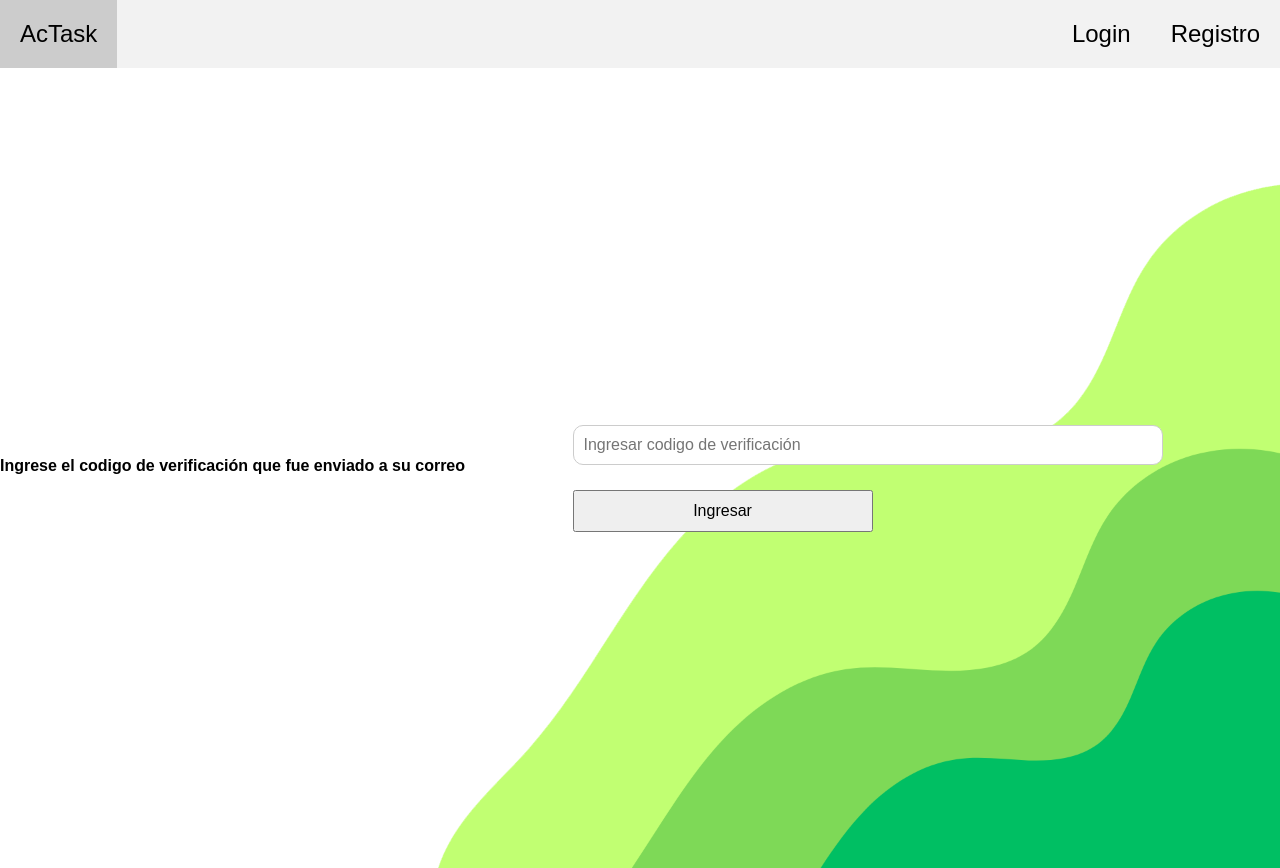
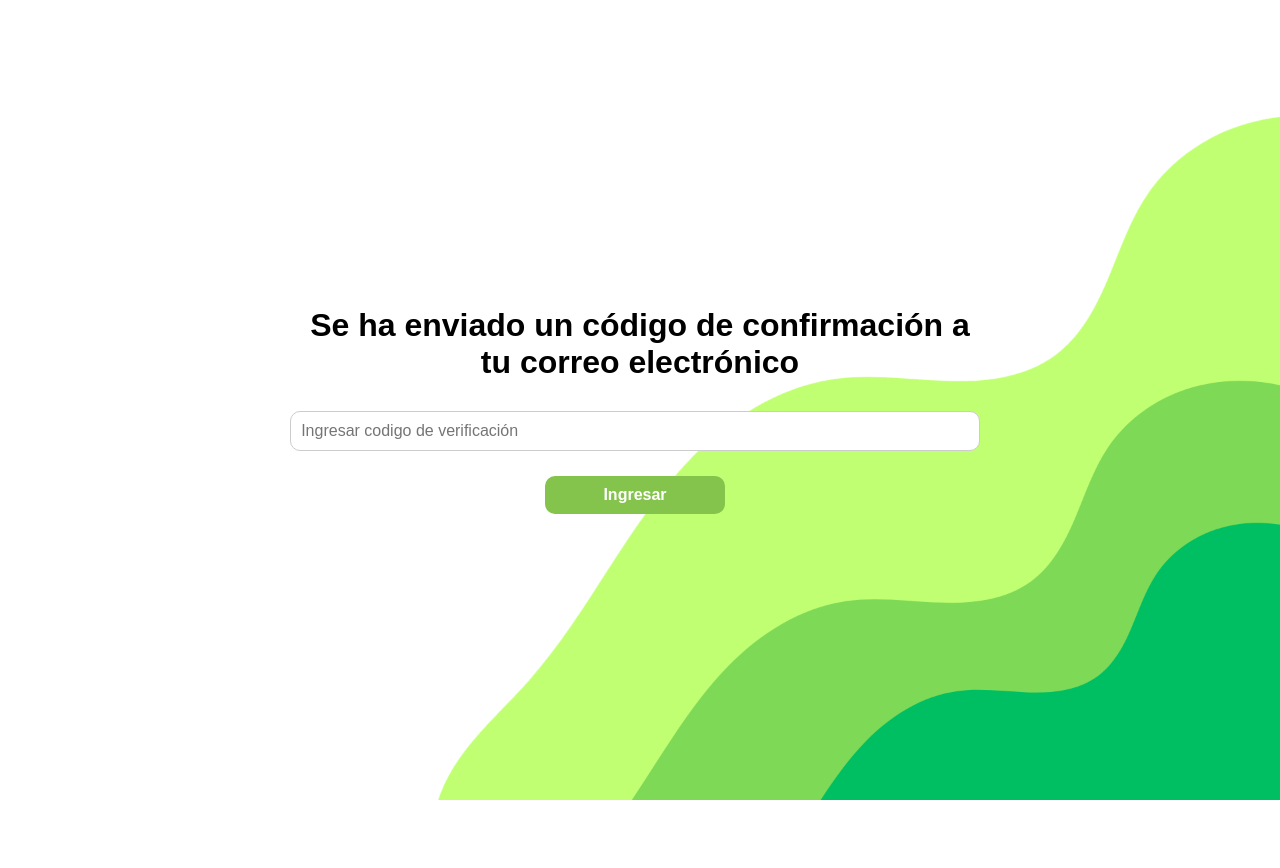
Before and after one commit to BerllyDislink/Actas, a PHP site: page /app/views/confirmacion.php in a window 1280 px wide. After the commit the page ends 800 px from the top, so only its background shows below. Run offline with PHP 8.4, Linux system fonts and the light colour scheme.

Commit message:
Actas v1.1

```diff
--- a/CRUD_Login/app/views/confirmacion.php
+++ b/CRUD_Login/app/views/confirmacion.php
@@ -1,25 +1,22 @@
 <!DOCTYPE html>
 <html lang="en">
-
-<?php
-include_once 'header.php'
-?>
 
 <head>
     <meta charset="UTF-8">
     <meta http-equiv="X-UA-Compatible" content="IE=edge">
     <meta name="viewport" content="width=device-width, initial-scale=1.0">
     <title>Confirmar correo</title>
-    <link rel="stylesheet" href="../../public/css/login.css">
+    <link rel="stylesheet" href="../../public/css/confirmacion.css">
 </head>
 
 <?php
 include_once "../../app/helpers/sesion_helper.php";
 ?>
 
-<body class="inicio">
+<body>
     <div class="container">
-        <label for="Codigo">Ingrese el codigo de verificación que fue enviado a su correo</label>
+        <div class="content-area">
+        <h1>Se ha enviado un código de confirmación a<br> tu correo electrónico</h1>
         <form method="post" action="../controllers/ControllerSesion.php">
             <?php flash('confirmar'); ?>
             <input type="hidden" name="type" value="confirmar">
@@ -27,6 +24,7 @@ include_once "../../app/helpers/sesion_helper.php";
             <button type="submit">Ingresar</buform>
         </form>
     </div>
+    </div>
     <script></script>
 </body>
 
```
